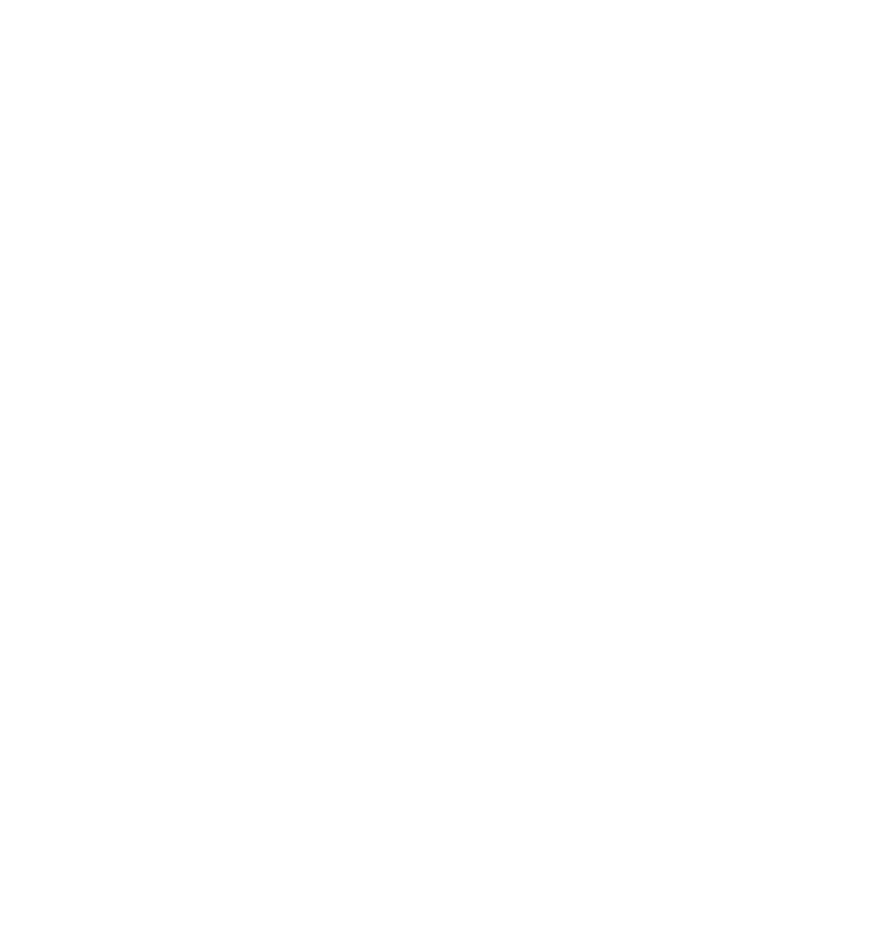
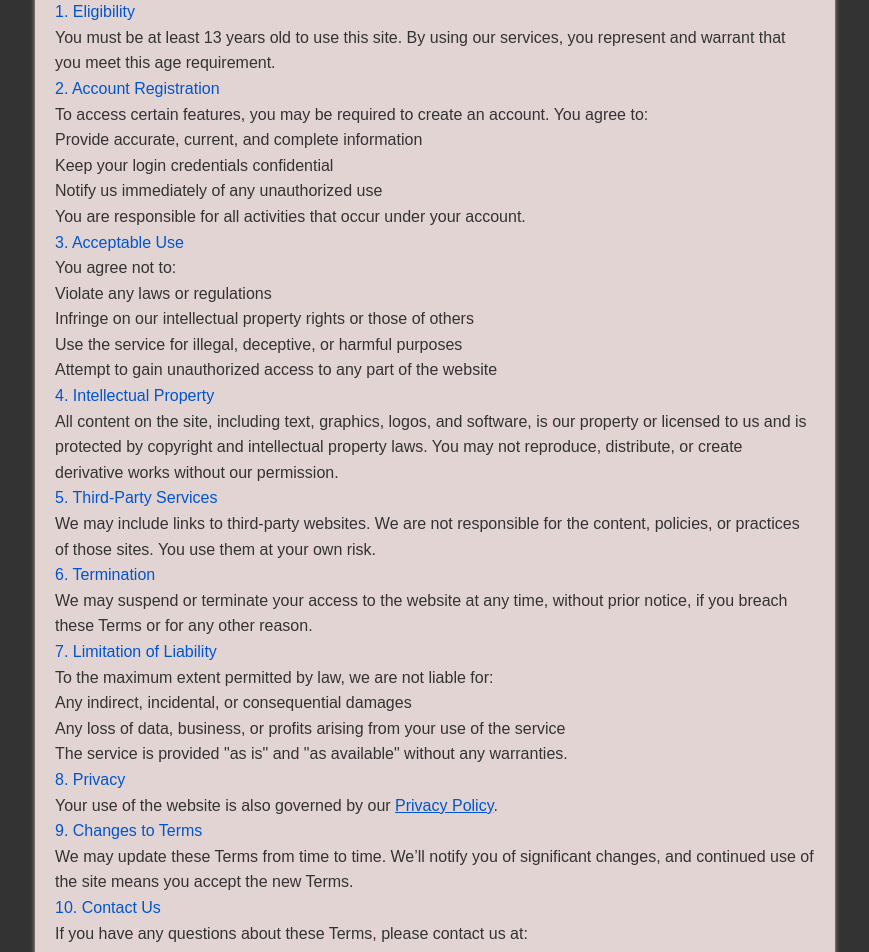
Before and after one commit to Ayush0126/Lit, a Next.js app: page /login/term_condition in a window 1280 px wide. Shown: the part 240-1192 px from the top of the page, without its empty margins (205-1074 px from the left). Before the commit the page ends 800 px from the top, so only its background shows below. Built offline with nearby package versions, Linux system fonts and the light colour scheme.

Commit message:
css update

```diff
--- a/app/login/term_condition/page.jsx
+++ b/app/login/term_condition/page.jsx
@@ -1,9 +1,66 @@
 import React from 'react'
+import './term.css'
 
 export default function Term_condition() {
   return (
-    <div>
-        gbrctwryvqtgeitnhchfbu2vyu
-    </div>
+    <div className='body'>
+      <div className="body2">
+         <div className='cen'><h1>Terms and Conditions</h1></div>
+  <p><strong>Effective Date:</strong> [26-06-2025]</p>
+  <p><strong>Last Updated:</strong> [26-06-2025]</p>
+
+  <p>Welcome to <strong>[Your Website Name]</strong> ("we", "our", or "us"). These Terms and Conditions ("Terms") govern your use of our website located at <strong>[yourdomain.com]</strong> and any related services provided by us.</p>
+
+  <p>By accessing or using the site, you agree to be bound by these Terms. If you do not agree, please do not use our services.</p>
+
+  <h2>1. Eligibility</h2>
+  <p>You must be at least 13 years old to use this site. By using our services, you represent and warrant that you meet this age requirement.</p>
+
+  <h2>2. Account Registration</h2>
+  <p>To access certain features, you may be required to create an account. You agree to:</p>
+  <ul>
+    <li>Provide accurate, current, and complete information</li>
+    <li>Keep your login credentials confidential</li>
+    <li>Notify us immediately of any unauthorized use</li>
+  </ul>
+  <p>You are responsible for all activities that occur under your account.</p>
+
+  <h2>3. Acceptable Use</h2>
+  <p>You agree not to:</p>
+  <ul>
+    <li>Violate any laws or regulations</li>
+    <li>Infringe on our intellectual property rights or those of others</li>
+    <li>Use the service for illegal, deceptive, or harmful purposes</li>
+    <li>Attempt to gain unauthorized access to any part of the website</li>
+  </ul>
+
+  <h2>4. Intellectual Property</h2>
+  <p>All content on the site, including text, graphics, logos, and software, is our property or licensed to us and is protected by copyright and intellectual property laws. You may not reproduce, distribute, or create derivative works without our permission.</p>
+
+  <h2>5. Third-Party Services</h2>
+  <p>We may include links to third-party websites. We are not responsible for the content, policies, or practices of those sites. You use them at your own risk.</p>
+
+  <h2>6. Termination</h2>
+  <p>We may suspend or terminate your access to the website at any time, without prior notice, if you breach these Terms or for any other reason.</p>
+
+  <h2>7. Limitation of Liability</h2>
+  <p>To the maximum extent permitted by law, we are not liable for:</p>
+  <ul>
+    <li>Any indirect, incidental, or consequential damages</li>
+    <li>Any loss of data, business, or profits arising from your use of the service</li>
+  </ul>
+  <p>The service is provided "as is" and "as available" without any warranties.</p>
+
+  <h2>8. Privacy</h2>
+  <p>Your use of the website is also governed by our <a href="/login/privacy">Privacy Policy</a>.</p>
+
+  <h2>9. Changes to Terms</h2>
+  <p>We may update these Terms from time to time. We’ll notify you of significant changes, and continued use of the site means you accept the new Terms.</p>
+
+  <h2>10. Contact Us</h2>
+  <p>If you have any questions about these Terms, please contact us at:</p>
+  <p>Email: <a href="mailto:your-email@example.com">your-email@example.com</a></p>
+
+    </div></div>
   )
 }
```
Also changed, not shown: app/login/Login.css (+6 -3 lines).
